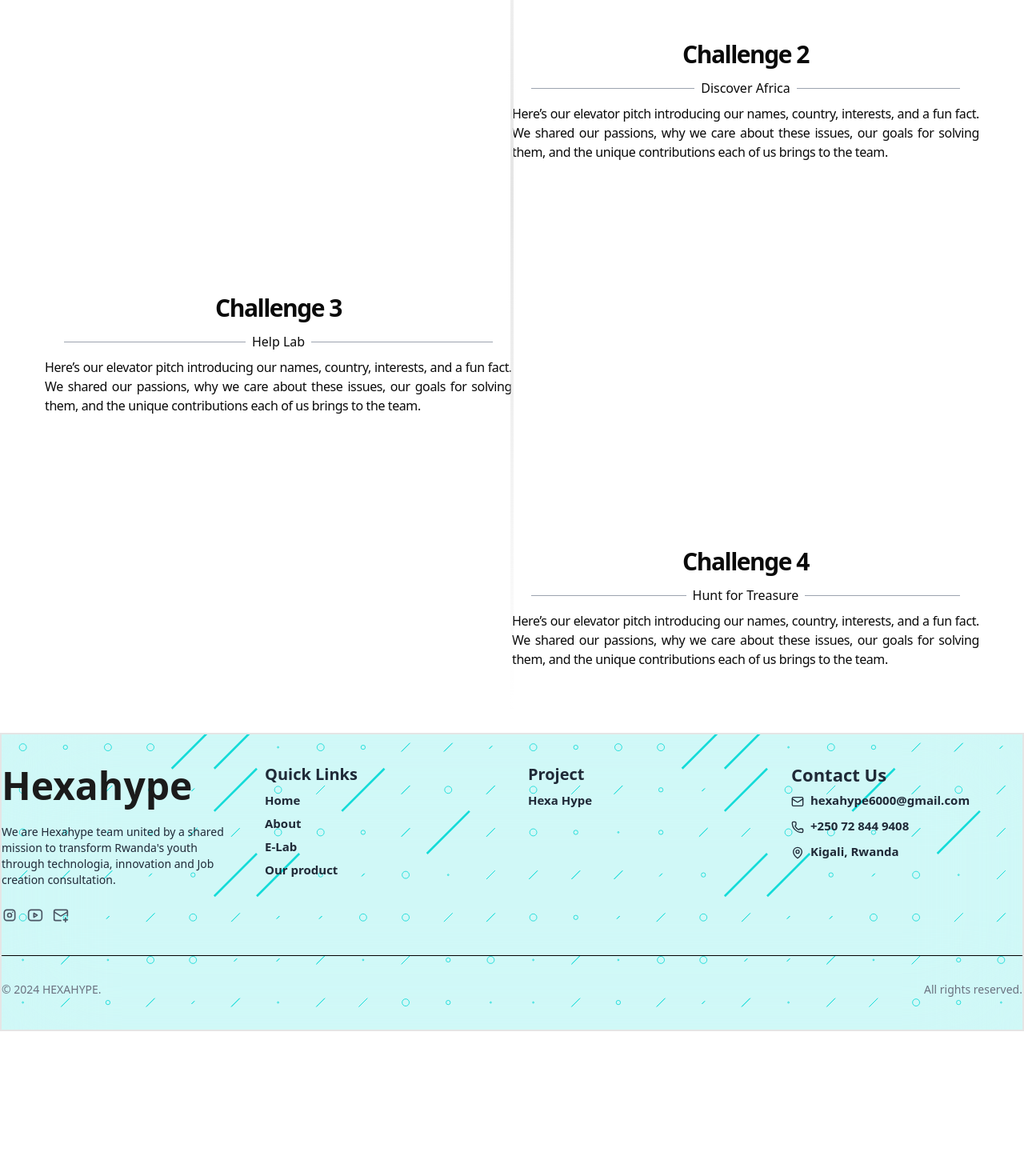
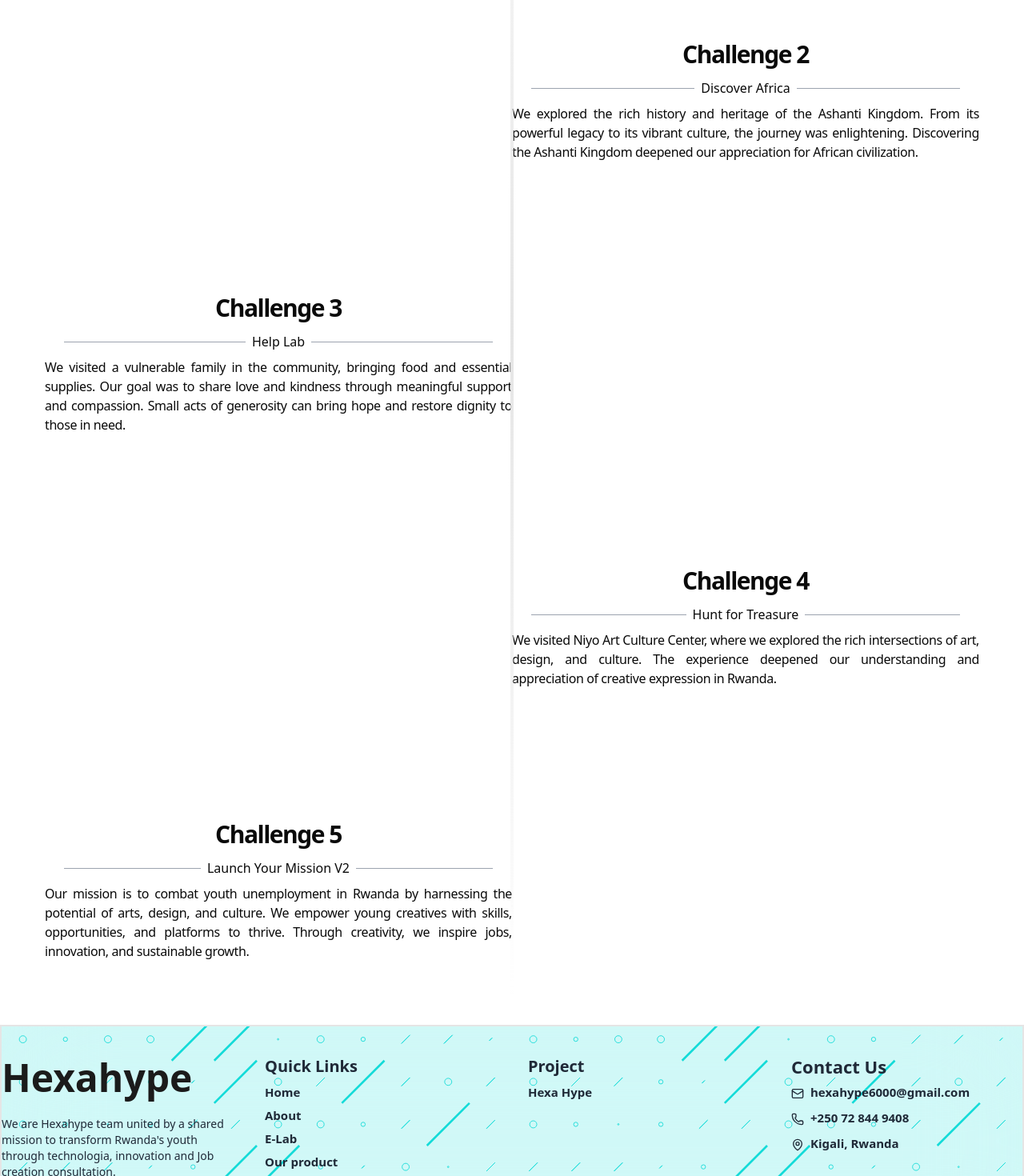
Before and after one commit to iraelie251006/hexahype, a Next.js app: page /e-lab in a window 1280 px wide. Shown: the part 1020-2490 px from the top of the page at 80% size. Before the commit the page ends 2309 px from the top, so only its background shows below. Built offline with nearby package versions, Linux system fonts and the light colour scheme.

Commit message:
Added new challenge content and layout to Challenges component

```diff
--- a/components/Challenges.tsx
+++ b/components/Challenges.tsx
@@ -71,10 +71,10 @@ export function Challenges() {
               <span className="grow border-t border-gray-400"></span>
             </div>
             <p className="max-w-[1000px] text-justify font-medium leading-6 tracking-tight max-sm:px-5 max-sm:pt-2">
-              Here’s our elevator pitch introducing our names, country,
-              interests, and a fun fact. We shared our passions, why we care
-              about these issues, our goals for solving them, and the unique
-              contributions each of us brings to the team.
+              We explored the rich history and heritage of the Ashanti Kingdom.
+              From its powerful legacy to its vibrant culture, the journey was
+              enlightening. Discovering the Ashanti Kingdom deepened our
+              appreciation for African civilization.
             </p>
           </div>
         </div>
@@ -97,10 +97,10 @@ export function Challenges() {
               <span className="grow border-t border-gray-400"></span>
             </div>
             <p className="max-w-[1000px] text-justify font-medium leading-6 tracking-tight max-sm:px-5 max-sm:pt-2">
-              Here’s our elevator pitch introducing our names, country,
-              interests, and a fun fact. We shared our passions, why we care
-              about these issues, our goals for solving them, and the unique
-              contributions each of us brings to the team.
+              We visited a vulnerable family in the community, bringing food and
+              essential supplies. Our goal was to share love and kindness
+              through meaningful support and compassion. Small acts of
+              generosity can bring hope and restore dignity to those in need.
             </p>
           </div>
           <div>
@@ -130,11 +130,41 @@ export function Challenges() {
               <span className="grow border-t border-gray-400"></span>
             </div>
             <p className="max-w-[1000px] text-justify font-medium leading-6 tracking-tight max-sm:px-5 max-sm:pt-2">
-              Here’s our elevator pitch introducing our names, country,
-              interests, and a fun fact. We shared our passions, why we care
-              about these issues, our goals for solving them, and the unique
-              contributions each of us brings to the team.
+              We visited Niyo Art Culture Center, where we explored the rich
+              intersections of art, design, and culture. The experience deepened
+              our understanding and appreciation of creative expression in
+              Rwanda.
             </p>
+          </div>
+        </div>
+      ),
+    },
+    {
+      title: "07/07/2025",
+      content: (
+        <div className="flex w-full justify-between gap-10">
+          <div className="w-1/2 max-md:hidden">
+            <h1 className="text-center text-[30px] font-bold tracking-tighter">
+              Challenge 5
+            </h1>
+            {/* Horizontal line beside challenge title */}
+            <div className="relative mx-6 my-2 flex items-center justify-center">
+              <span className="grow border-t border-gray-400"></span>
+              <p className="border-gray-400 px-2 text-center font-medium">
+                Launch Your Mission V2
+              </p>
+              <span className="grow border-t border-gray-400"></span>
+            </div>
+            <p className="max-w-[1000px] text-justify font-medium leading-6 tracking-tight max-sm:px-5 max-sm:pt-2">
+              Our mission is to combat youth unemployment in Rwanda by
+              harnessing the potential of arts, design, and culture. We empower
+              young creatives with skills, opportunities, and platforms to
+              thrive. Through creativity, we inspire jobs, innovation, and
+              sustainable growth.
+            </p>
+          </div>
+          <div>
+            <YouTube opts={VideoOptions} videoId="vyJEt67Ilj8" />
           </div>
         </div>
       ),
```
